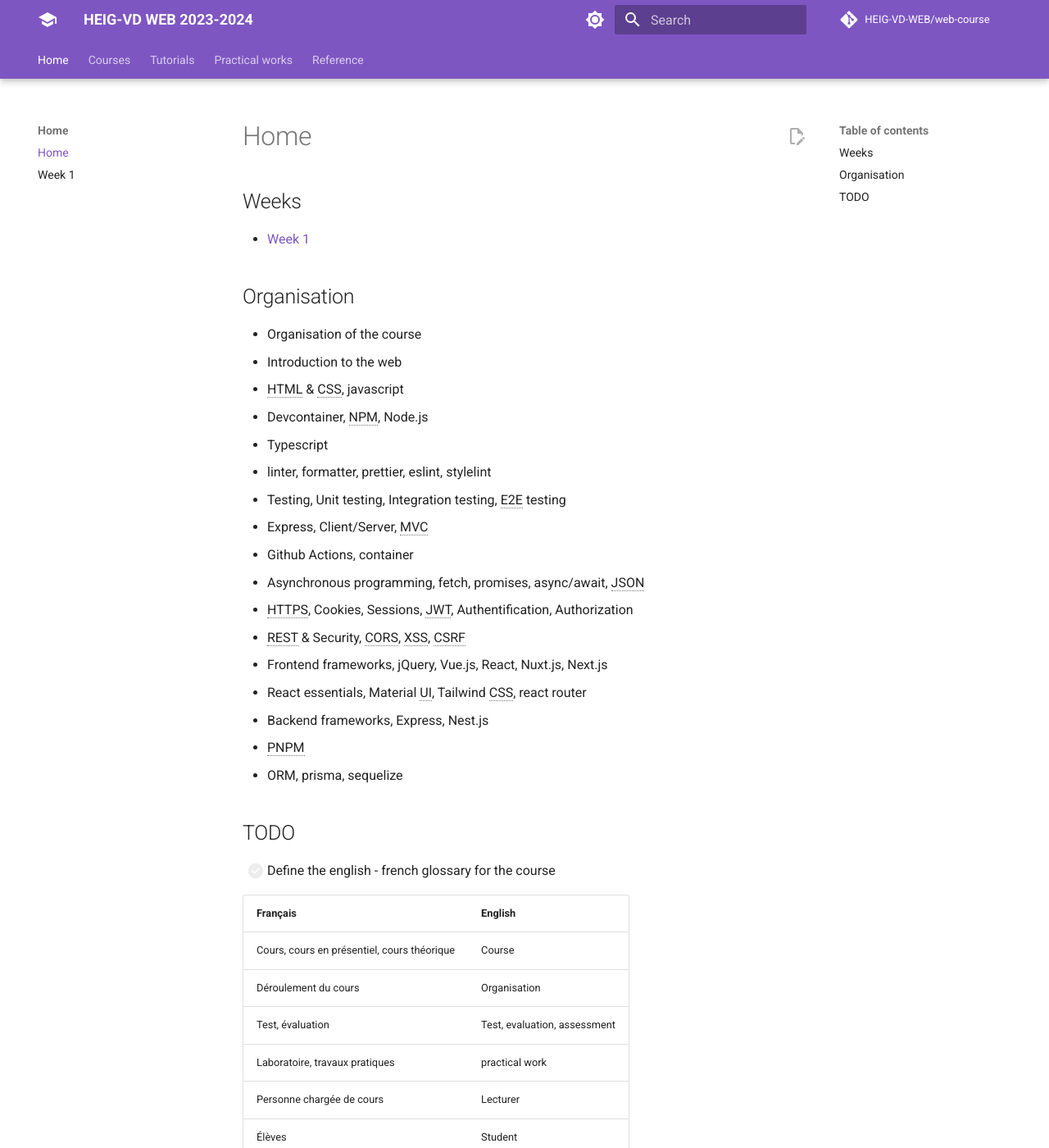
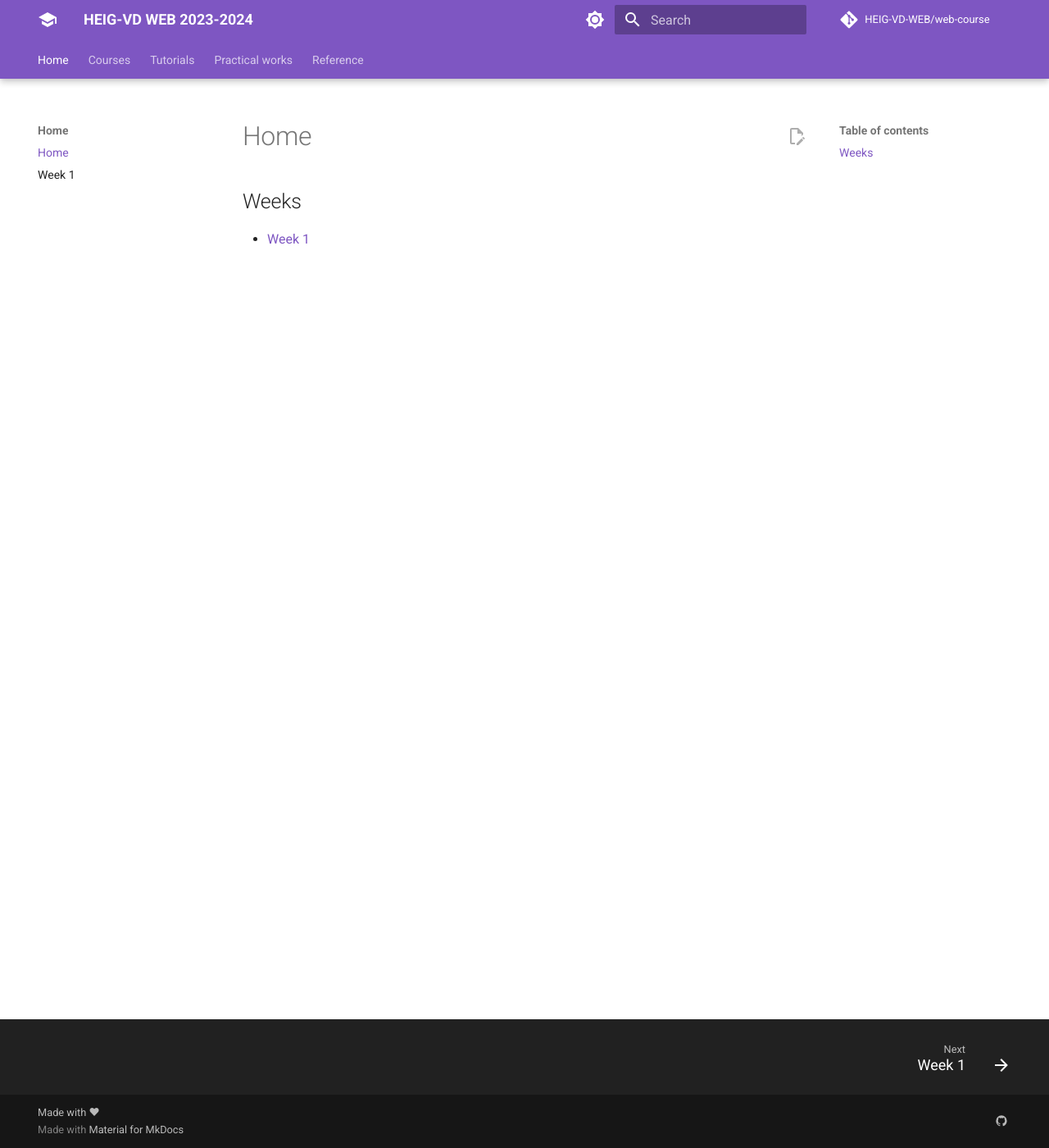
Before and after one commit to HEIG-VD-WEB/web-course, an MkDocs documentation site: the page built from docs/index.md, in a window 1280 px wide and 1400 px high. Shown: the whole window at 82% size. Built offline with MkDocs 1.6.1 and Material for MkDocs 9.7.7, drawn with Linux system fonts in a browser that asks for light colours; comment, search, counter and statistics services are not loaded.

Commit message:
Clean up the home page

```diff
--- a/docs/index.md
+++ b/docs/index.md
@@ -3,36 +3,3 @@
 ## Weeks
 
 - [Week 1](./weeks/week-1.md)
-
-## Organisation
-
-- Organisation of the course
-- Introduction to the web
-- HTML & CSS, javascript
-- Devcontainer, NPM, Node.js
-- Typescript
-- linter, formatter, prettier, eslint, stylelint
-- Testing, Unit testing, Integration testing, E2E testing
-- Express, Client/Server, MVC
-- Github Actions, container
-- Asynchronous programming, fetch, promises, async/await, JSON
-- HTTPS, Cookies, Sessions, JWT, Authentification, Authorization
-- REST & Security, CORS, XSS, CSRF
-- Frontend frameworks, jQuery, Vue.js, React, Nuxt.js, Next.js
-- React essentials, Material UI, Tailwind CSS, react router
-- Backend frameworks, Express, Nest.js
-- PNPM
-- ORM, prisma, sequelize
-
-## TODO
-
-- [ ] Define the english - french glossary for the course
-
-| Français                                    | English                      |
-|---------------------------------------------|------------------------------|
-| Cours, cours en présentiel, cours théorique | Course                       |
-| Déroulement du cours                        | Organisation                 |
-| Test, évaluation                            | Test, evaluation, assessment |
-| Laboratoire, travaux pratiques              | practical work               |
-| Personne chargée de cours                   | Lecturer                     |
-| Élèves                                      | Student                      |
```
